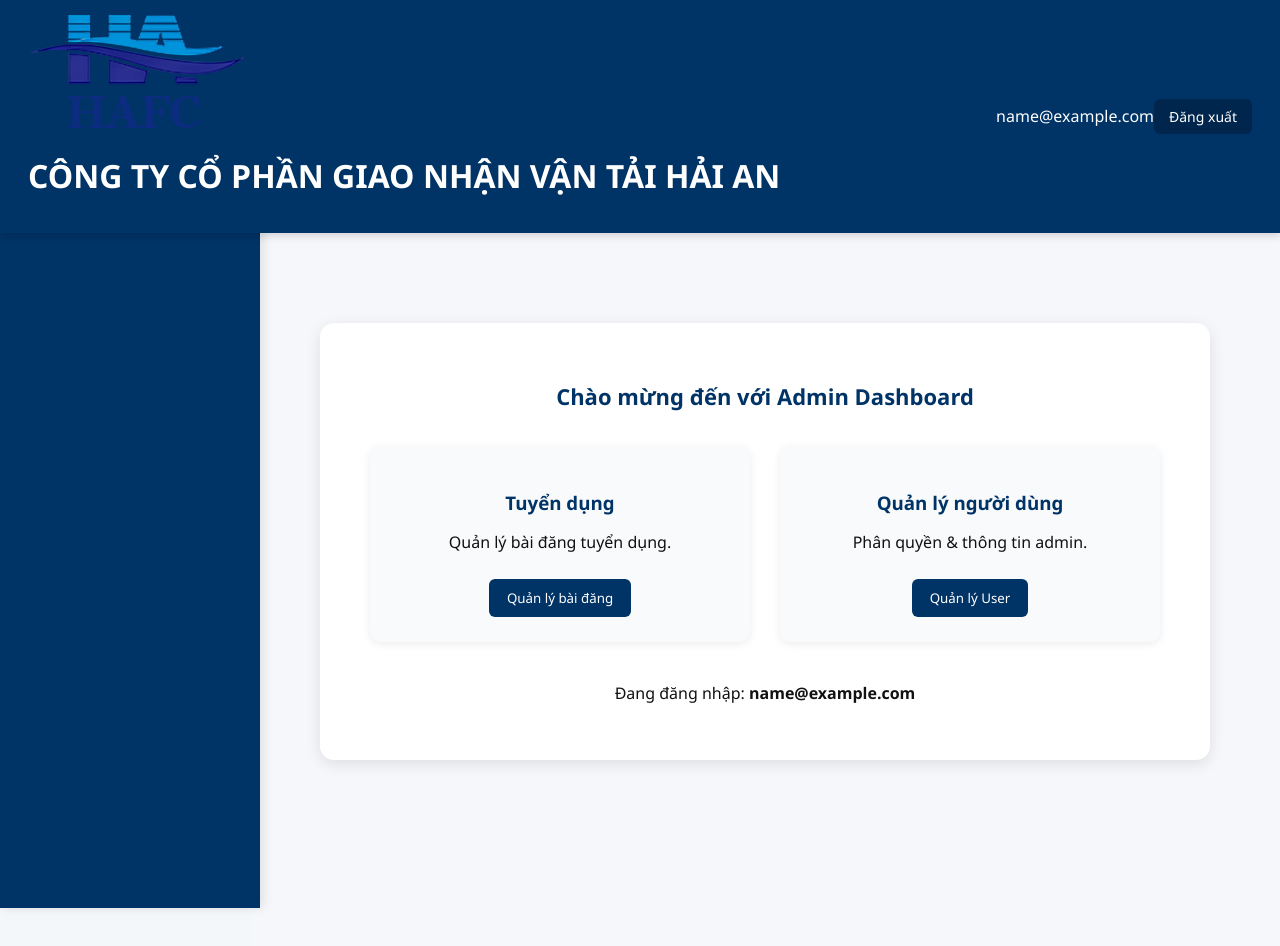
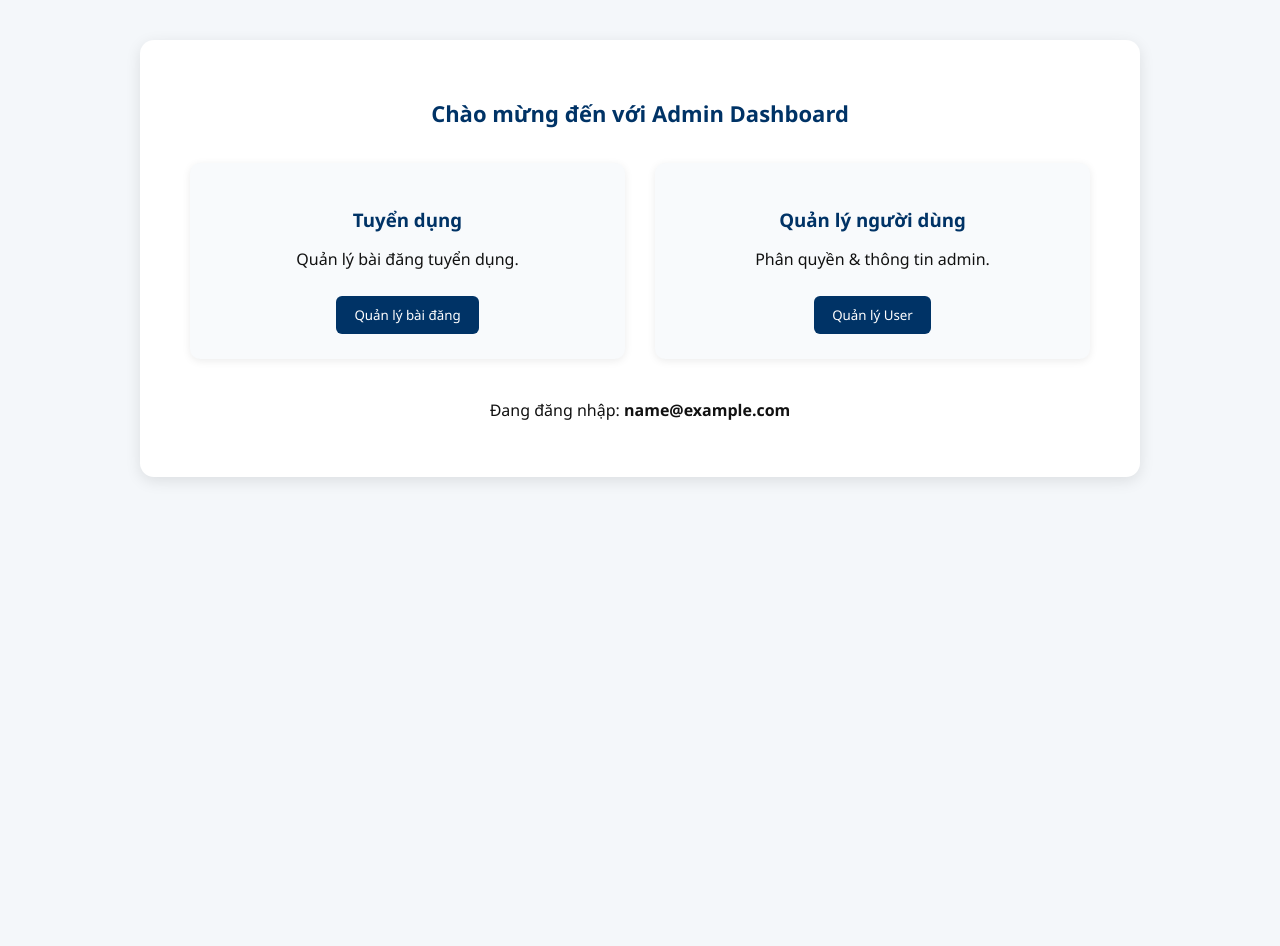
Before and after one commit to HuyhuyXD/hafc-admin, a React (Vite) app: page /dashboard in a window 1280 px wide. Shown: the top 946 px of the page. After the commit the page ends 800 px from the top, so only its background shows below. Built offline with nearby package versions, Linux system fonts and the light colour scheme; sample sign-in values are in the browser's storage.

Commit message:
fix: restore original header layout but keep auth logic

```diff
--- a/src/layouts/AdminLayout.jsx
+++ b/src/layouts/AdminLayout.jsx
@@ -3,51 +3,8 @@ import "../assets/admin-style.css";
 
 export default function AdminLayout({ children }) {
   return (
-    <div className="admin-layout">
-      {/* Header */}
-      <header className="admin-header">
-        <div className="admin-logo">
-          <img src="/logo.png" alt="HAFC Logo" />
-          <h1>CÔNG TY CỔ PHẦN GIAO NHẬN VẬN TẢI HẢI AN</h1>
-        </div>
-        <div className="admin-user">
-          <span>{localStorage.getItem("userEmail")}</span>
-          <button
-            className="logout-btn"
-            onClick={() => {
-              localStorage.removeItem("userEmail");
-              window.location.href = "/login";
-            }}
-          >
-            Đăng xuất
-          </button>
-        </div>
-      </header>
-
-      {/* Body layout */}
-      <div className="admin-body">
-        {/* Sidebar */}
-        <aside className="admin-sidebar">
-          <nav>
-            <ul>
-              <li>
-                <a href="/dashboard">Dashboard</a>
-              </li>
-              <li>
-                <a href="/manage-recruitment">Tuyển dụng</a>
-              </li>
-              <li>
-                <a href="/manage-users">Quản lý User</a>
-              </li>
-            </ul>
-          </nav>
-        </aside>
-
-        {/* Main content */}
-        <main className="admin-content">
-          {children}
-        </main>
-      </div>
+    <div className="admin-page-wrapper">
+      {children}
     </div>
   );
 }
```
